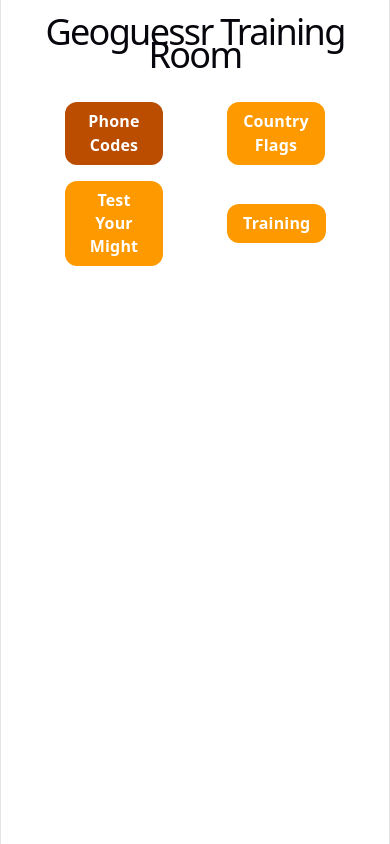
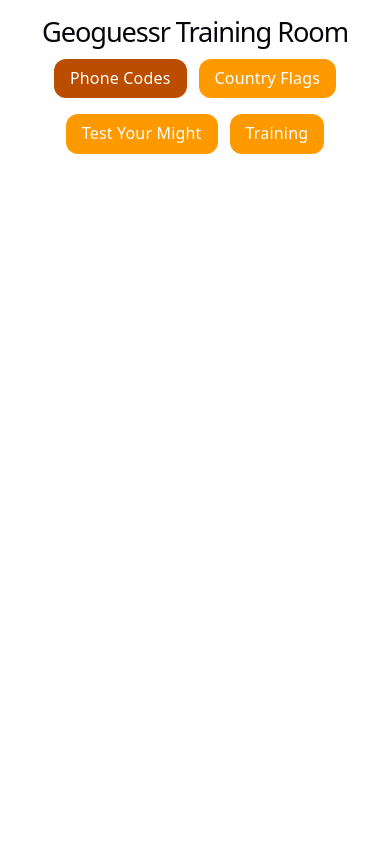
Before and after one commit to nathangero/geoguessr-training, a Svelte app: page / in a window 390 px wide. Both pictures are taken after a click on the button "Phone Codes". Built offline with nearby package versions, Linux system fonts and the light colour scheme.

Commit message:
add small screen styling

```diff
--- a/src/App.svelte
+++ b/src/App.svelte
@@ -25,51 +25,41 @@
   }
 </script>
 
-<section id="">
+<section>
   <h1>Geoguessr Training Room</h1>
 
-  <table class="mx-auto w-full max-w-xl table-fixed border-separate border-spacing-x-16 border-spacing-y-4" class:visible={mode === Modes.IDLE || mode === Modes.SELECT}>
-    <thead>
-      <tr>
-        <th class="text-center">
+  <nav class="menu-nav" class:visible={mode === Modes.IDLE || mode === Modes.SELECT}>
+    <div class="menu-row">
       <button
         class="bg-amber-500 hover:bg-amber-700 text-white px-4 py-2 rounded-xl"
         class:bg-amber-700={menu === Menus.PHONE}
         onclick={() => onMenuChange(Menus.PHONE)}>
         Phone Codes
       </button>
-        </th>
-        <th class="text-center">
       <button
         class="bg-amber-500 hover:bg-amber-700 text-white px-4 py-2 rounded-xl"
         class:bg-amber-700={menu === Menus.FLAGS}
         onclick={() => onMenuChange(Menus.FLAGS)}>
         Country Flags
       </button>
-        </th>
-      </tr>
+    </div>
     {#if mode === Modes.SELECT || playerState === PlayerState.MODE || playerState === PlayerState.PLAY}
-        <tr>
-          <th class="text-center">
+      <div class="menu-row">
         <button
           class="bg-amber-500 hover:bg-amber-700 text-white px-4 py-2 rounded-xl"
           class:bg-amber-700={mode === Modes.GAME}
           onclick={() => onModeChange(Modes.GAME)}>
           Test Your Might
         </button>
-          </th>
-          <th class="text-center">
         <button
           class="bg-amber-500 hover:bg-amber-700 text-white px-4 py-2 rounded-xl"
           class:bg-amber-700={mode === Modes.TRAINING}
           onclick={() => onModeChange(Modes.TRAINING)}>
           Training
         </button>
-          </th>
-        </tr>
+      </div>
     {/if}
-    </thead>
-  </table>
+  </nav>
 </section>
 
 {#if playerState === PlayerState.MODE && menu === Menus.PHONE}
--- a/src/app.css
+++ b/src/app.css
@@ -54,8 +54,13 @@
   }
 }
 
+html {
+  overflow-x: clip;
+}
+
 body {
   margin: 0;
+  overflow-x: clip;
 }
 
 h1,
@@ -72,6 +77,13 @@
   @media (max-width: 1024px) {
     font-size: 36px;
     margin: 20px 0;
+  }
+  @media (max-width: 640px) {
+    font-size: 1.7rem;
+    letter-spacing: -0.04em;
+    line-height: 1.15;
+    margin: 16px 0 12px;
+    padding-inline: 8px;
   }
 }
 h2 {
@@ -99,6 +111,12 @@
   display: flex;
   flex-direction: column;
   box-sizing: border-box;
+  overflow-x: clip;
+
+  @media (max-width: 640px) {
+    border-inline: none;
+    padding-inline: 12px;
+  }
 }
 
 #center {
@@ -154,3 +172,80 @@
 button {
   cursor: pointer;
 }
+
+.menu-nav {
+  width: min(100%, 36rem);
+  margin-inline: auto;
+  display: flex;
+  flex-direction: column;
+  gap: 1rem;
+}
+
+section + .menu-nav {
+  margin-top: 1rem;
+}
+
+.menu-row {
+  display: flex;
+  flex-wrap: wrap;
+  justify-content: center;
+  align-items: center;
+  gap: 0.75rem;
+}
+
+@media (min-width: 641px) {
+  .menu-row {
+    justify-content: space-evenly;
+    gap: 2rem 4rem;
+  }
+}
+
+#training-phone {
+  width: 100%;
+  max-width: 100%;
+  margin-inline: auto;
+  box-sizing: border-box;
+}
+
+#search-phone-codes {
+  display: block;
+  margin: 0.5rem auto 0;
+}
+
+.codes-table {
+  margin-inline: auto;
+  border-collapse: separate;
+  border-spacing: 4rem 0.5rem;
+  text-align: left;
+}
+
+.codes-table th {
+  font-weight: 600;
+  vertical-align: top;
+}
+
+@media (max-width: 900px) {
+  .codes-table {
+    width: 100%;
+    max-width: 100%;
+    table-layout: fixed;
+    border-spacing: 0.75rem 0.5rem;
+  }
+
+  .codes-table th {
+    overflow-wrap: anywhere;
+    word-break: break-word;
+    white-space: normal;
+  }
+}
+
+@media (max-width: 640px) {
+  .codes-table {
+    border-spacing: 0.35rem 0.45rem;
+  }
+
+  .codes-table th {
+    font-size: 0.85rem;
+    line-height: 1.3;
+  }
+}
--- a/src/lib/PhoneCodes.svelte
+++ b/src/lib/PhoneCodes.svelte
@@ -202,44 +202,34 @@
   }
 </script>
 
-<table class="mx-auto w-full max-w-xl table-fixed border-separate border-spacing-x-16">
-  <thead>
-    <tr>
-    <th class="text-center">
+<nav class="menu-nav">
+  <div class="menu-row">
     <button
       class="bg-amber-500 hover:bg-amber-700 text-white px-4 py-2 rounded-xl"
       class:bg-amber-700={phoneMode === PhoneModes.ALL}
       onclick={() => changeMode(PhoneModes.ALL)}>
       All
     </button>
-    </th>
-    <th class="text-center">
     <button
       class="bg-amber-500 hover:bg-amber-700 text-white px-4 py-2 rounded-xl"
       class:bg-amber-700={phoneMode === PhoneModes.WORLD}
       onclick={() => changeMode(PhoneModes.WORLD)}>
       World
     </button>
-    </th>
-    <th class="text-center">
     <button
       class="bg-amber-500 hover:bg-amber-700 text-white px-4 py-2 rounded-xl"
       class:bg-amber-700={phoneMode === PhoneModes.NANP}
       onclick={() => changeMode(PhoneModes.NANP)}>
       NANP
     </button>
-    </th>
-    <th class="text-center">
     <button
       class="bg-amber-500 hover:bg-amber-700 text-white px-4 py-2 rounded-xl"
       class:bg-amber-700={phoneMode === PhoneModes.USA}
       onclick={() => changeMode(PhoneModes.USA)}>
       USA
     </button>
-    </th>
-    </tr>
-  </thead>
-</table>
+  </div>
+</nav>
 
 <br />
 
@@ -247,13 +237,13 @@
 
   {#if mode === Modes.TRAINING}
   <section id="training-phone">
-    <input id="search-phone-codes" class="text-center w-5/6 p-2 m-2 rounded-xl border-2 border-black text-black focus:outline-none dark:border-white dark:text-white" type="text" placeholder="Search by code or location" oninput={(e) => onSearch(e)} />
+    <input id="search-phone-codes" class="text-center w-full max-w-xl box-border p-2 rounded-xl border-2 border-black text-black focus:outline-none dark:border-white dark:text-white" type="text" placeholder="Search by code or location" oninput={(e) => onSearch(e)} />
     <br /><br />
 
     {#if searchQuery !== ""}
       {#if isPhoneCode}
       <h3 class="text-center"><span class="font-bold">{searchResult.length} {isPhoneCode ? "Phone Code" : "Location"}</span> RESULTS:</h3>
-      <table class="mx-auto border-separate border-spacing-x-16 border-spacing-y-2">
+      <table class="codes-table">
         <thead>
           {#if phoneMode === PhoneModes.NANP || phoneMode === PhoneModes.USA}
             <tr>
@@ -301,7 +291,7 @@
       </table>
       {:else}
       <h3 class="text-center"><span class="font-bold">{searchResultLocations.length}</span> RESULTS:</h3>
-        <table class="mx-auto border-separate border-spacing-x-16 border-spacing-y-2">
+        <table class="codes-table">
           <thead>
             <tr>
               <th class="text-left">Location</th>
@@ -318,7 +308,7 @@
       {/if}
 
     {:else}
-      <table class="mx-auto border-separate border-spacing-x-16 border-spacing-y-2">
+      <table class="codes-table">
         <thead>
           {#if phoneMode === PhoneModes.NANP || phoneMode === PhoneModes.USA}
             <tr>
```
Lines whose indentation alone changed are shown as unchanged.
